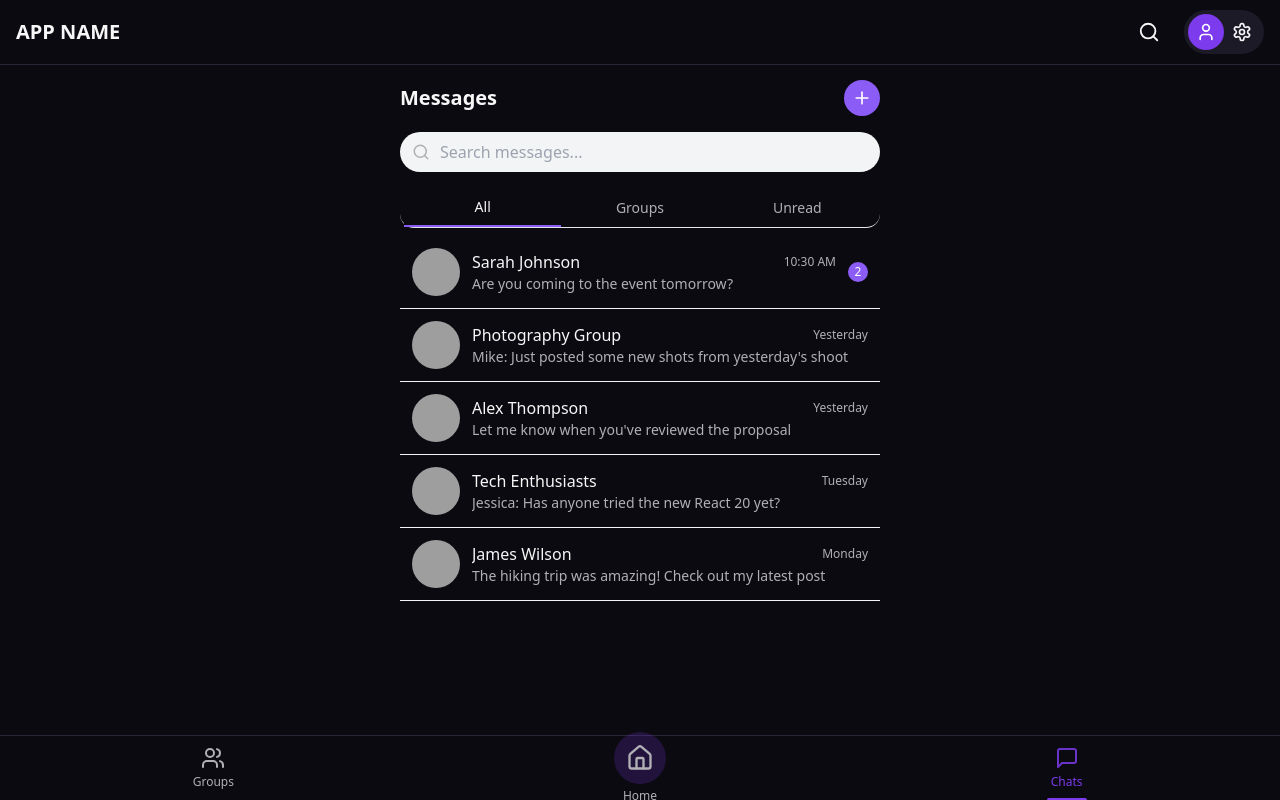
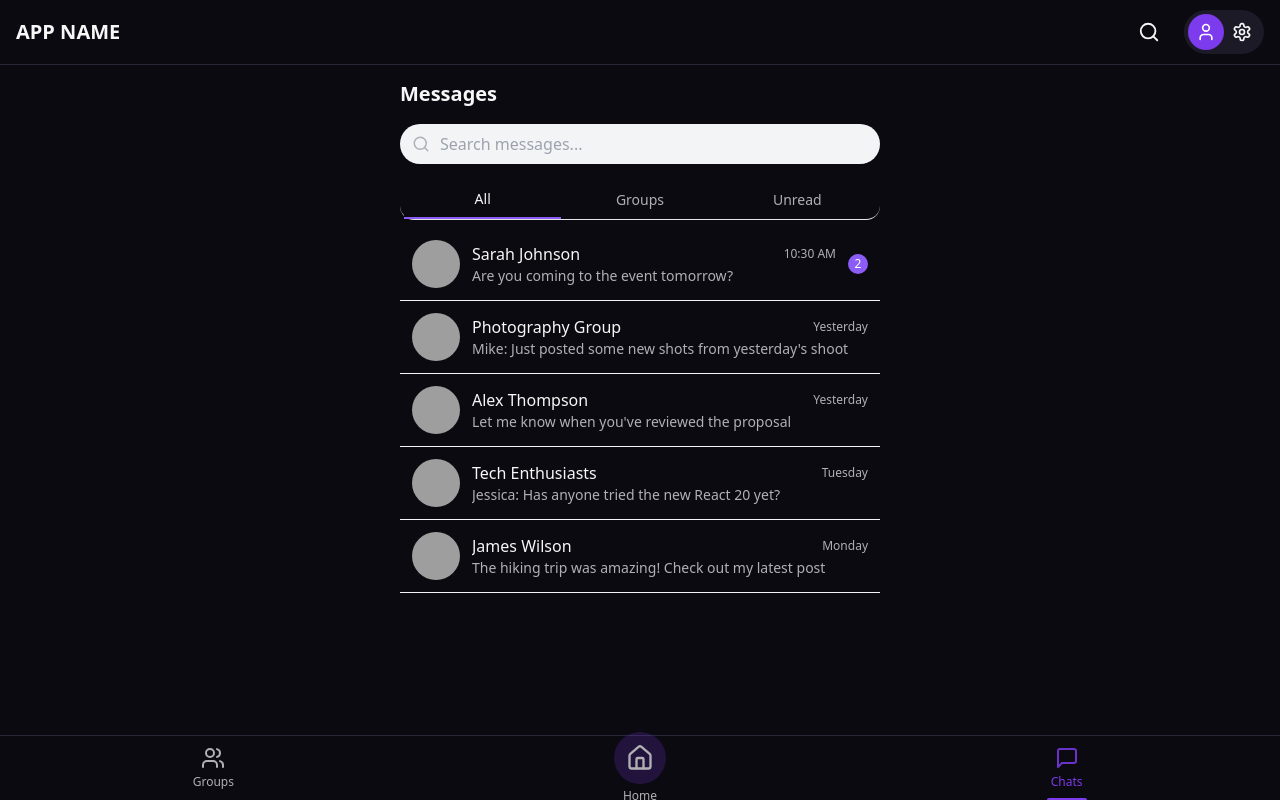
Before and after one commit to SaiAvinashPatoju/flair-friend-feed, a React (Vite) app: page /chats in a window 1280 px wide. Built offline with nearby package versions, Linux system fonts and the light colour scheme; grey boxes are pictures that could not be loaded.

Commit message:
Remove plus icon from chats page
Removes the plus icon from the chats page.

```diff
--- a/src/pages/ChatsPage.tsx
+++ b/src/pages/ChatsPage.tsx
@@ -1,5 +1,5 @@
 
-import { Search, Plus } from "lucide-react";
+import { Search } from "lucide-react";
 import { Tabs, TabsContent, TabsList, TabsTrigger } from "@/components/ui/tabs";
 import ChatsList from "@/components/chats/ChatsList";
 import { useNavigate } from "react-router-dom";
@@ -11,16 +11,6 @@ const ChatsPage = () => {
     <div className="mb-16">
       <div className="flex justify-between items-center mb-4">
         <h1 className="text-xl font-bold">Messages</h1>
-        <button
-          className="p-2 rounded-full bg-social-primary text-white hover:bg-social-primary/90 transition-colors"
-          onClick={() => {
-            // This would open a new chat creation dialog in a real app
-            // For now, we'll navigate to the first chat as an example
-            navigate('/chats/1');
-          }}
-        >
-          <Plus size={20} />
-        </button>
       </div>
 
       <div className="relative mb-4">
```
